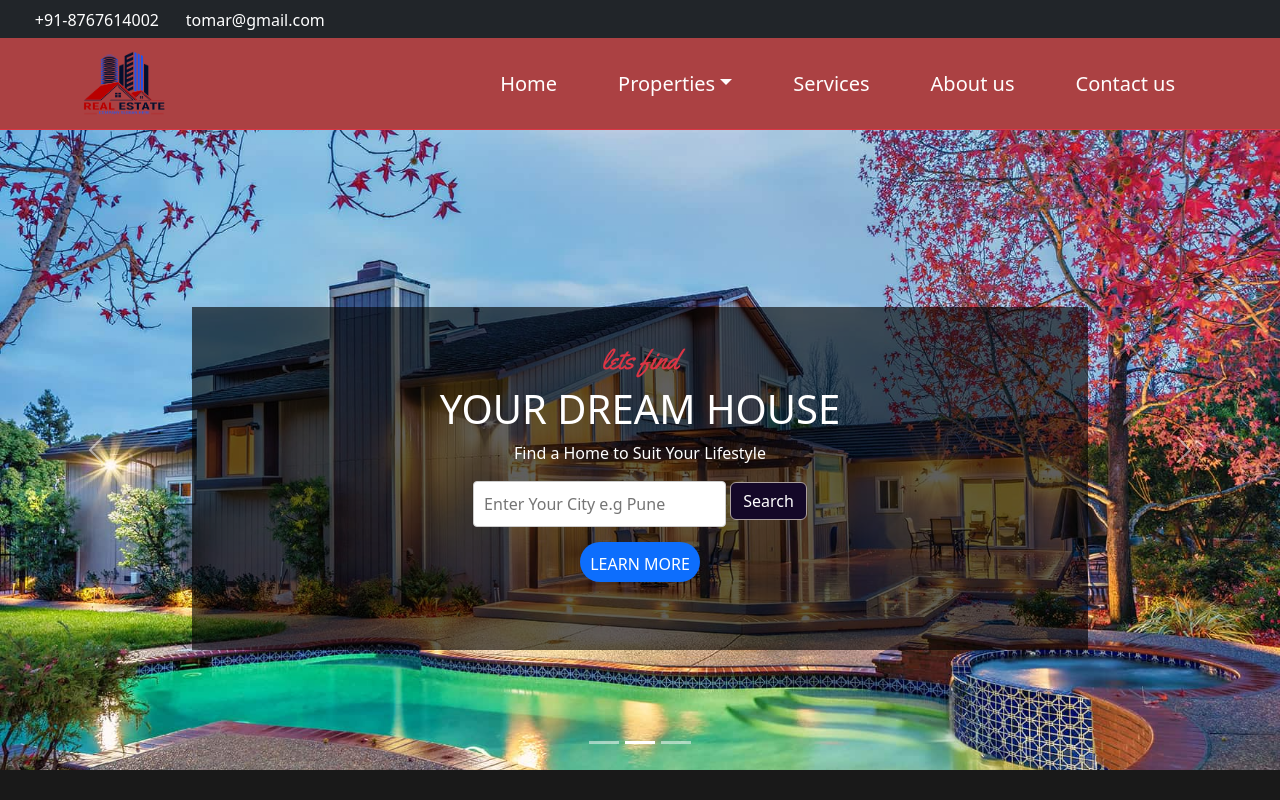
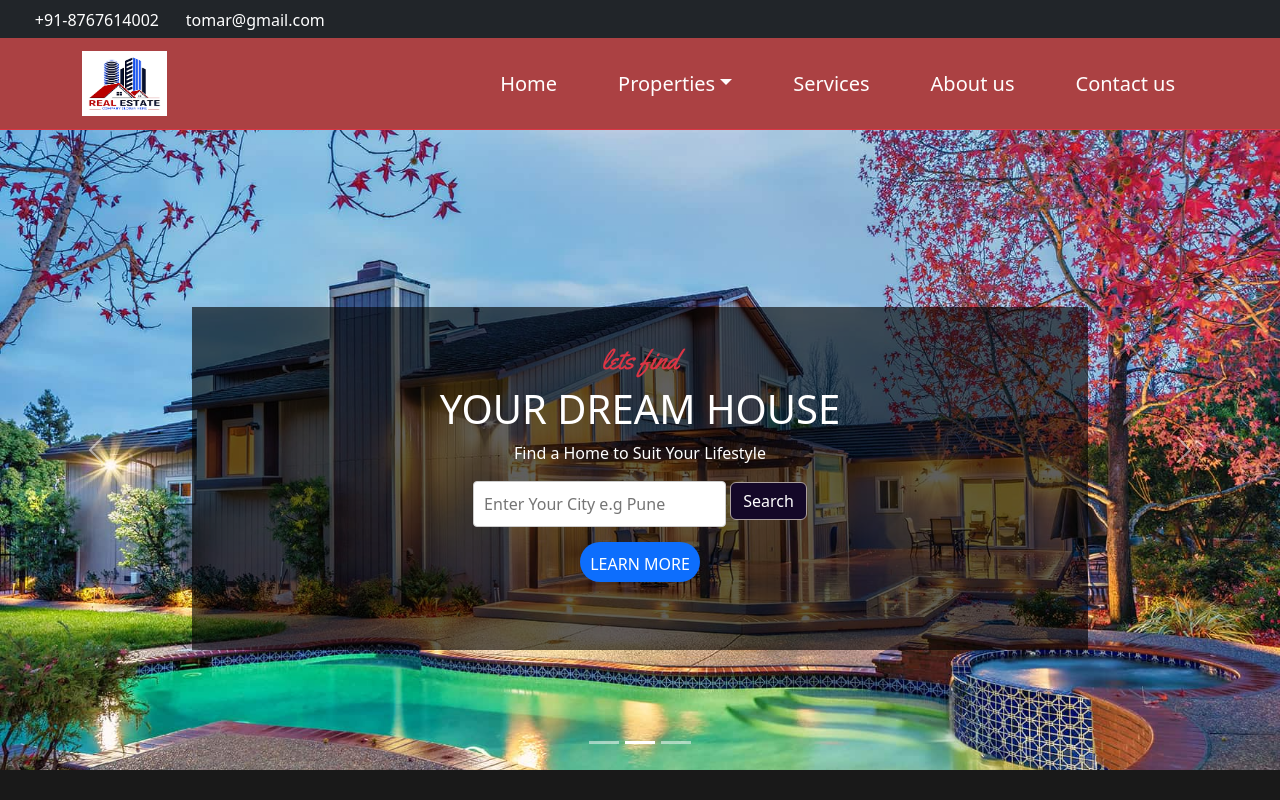
Before and after one commit to tomarvaishnavi2001/realestate, a plain HTML site: page index.html in a window 1280 px wide. Shown: the top 800 px of the page. Drawn offline with nearby package versions, Linux system fonts and the light colour scheme.

Commit message:
Update index.html

```diff
--- a/index.html
+++ b/index.html
@@ -46,7 +46,7 @@
 
             <div class="container">
               <a class="navbar-brand" href="#">
-                <img class="img img-fluid" style="width:85px;height:65px;" src="./image/logo1.png">
+                <img class="img img-fluid" style="width:85px;height:65px;" src="./image/logo2.png">
 
             </a>
               <button class="navbar-toggler" type="button" data-bs-toggle="collapse" data-bs-target="#collapsibleNavbar" style="background-color: rgb(236, 227, 227);">
```
